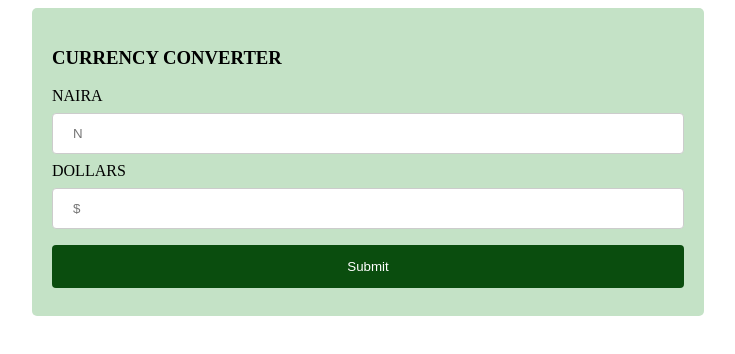
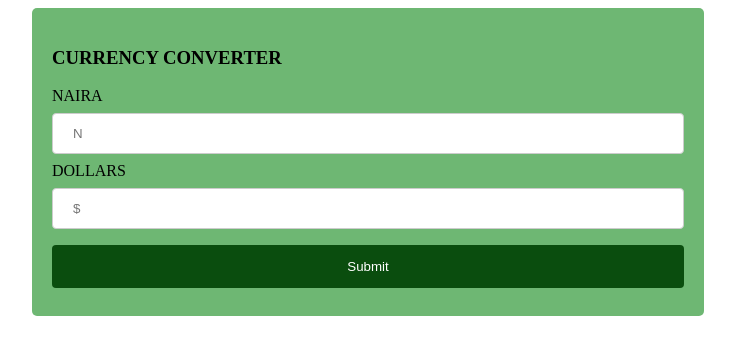
Before and after one commit to Sugarcothe/currencyconv, a plain HTML site: page index.html in a window 1280 px wide. Shown: the whole page, without its empty margins (272-1007 px from the left). Drawn offline with Linux system fonts and the light colour scheme.

Commit message:
bg changed

```diff
--- a/style.css
+++ b/style.css
@@ -1,7 +1,7 @@
 .container {
   width: 50%;
   border-radius: 5px;
-  background-color: #c4e2c6;
+  background-color: #6eb773;
   padding: 20px;
   margin: auto;
   align-items: center;
```
